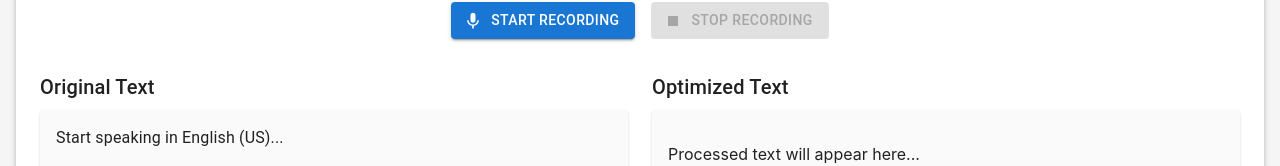
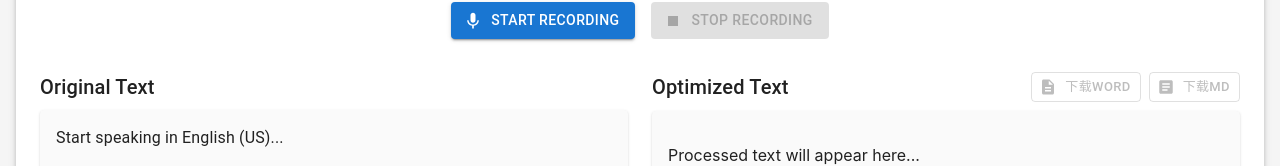
Before and after one commit to Zsmboom/voice-recording-to-text-converter, a React (Vite) app in the folder frontend/: page /recorder in a window 1280 px wide. Shown: the part 262-428 px from the top of the page. Built offline with nearby package versions, Linux system fonts and the light colour scheme.

Commit message:
feat: 优化下载按钮样式，添加文字说明使功能更明确

```diff
--- a/frontend/src/components/VoiceRecorder.tsx
+++ b/frontend/src/components/VoiceRecorder.tsx
@@ -12,11 +12,16 @@ import {
   InputLabel,
   Select,
   MenuItem,
+  IconButton,
+  Tooltip,
 } from '@mui/material';
 import { styled } from '@mui/material/styles';
 import MicIcon from '@mui/icons-material/Mic';
 import StopIcon from '@mui/icons-material/Stop';
 import LanguageIcon from '@mui/icons-material/Language';
+import DownloadIcon from '@mui/icons-material/Download';
+import ArticleIcon from '@mui/icons-material/Article';
+import DescriptionIcon from '@mui/icons-material/Description';
 import ReactMarkdown from 'react-markdown';
 import remarkGfm from 'remark-gfm';
 import { useSpeechRecognition, SUPPORTED_LANGUAGES } from '../hooks/useSpeechRecognition';
@@ -109,6 +114,51 @@ export const VoiceRecorder: React.FC = () => {
     } finally {
       setIsProcessing(false);
     }
+  };
+
+  const handleDownloadWord = () => {
+    if (!processedText.trim()) {
+      setError('没有可下载的内容。请先录制并处理文本。');
+      return;
+    }
+
+    // 创建一个简单的HTML文档
+    const htmlContent = `
+      <!DOCTYPE html>
+      <html>
+        <body>
+          ${processedText.split('\n').map(line => `<p>${line}</p>`).join('')}
+        </body>
+      </html>
+    `;
+
+    // 创建Blob对象
+    const blob = new Blob([htmlContent], { type: 'application/msword' });
+    const url = window.URL.createObjectURL(blob);
+    const link = document.createElement('a');
+    link.href = url;
+    link.download = 'voice-recording.doc';
+    document.body.appendChild(link);
+    link.click();
+    document.body.removeChild(link);
+    window.URL.revokeObjectURL(url);
+  };
+
+  const handleDownloadMarkdown = () => {
+    if (!processedText.trim()) {
+      setError('没有可下载的内容。请先录制并处理文本。');
+      return;
+    }
+
+    const blob = new Blob([processedText], { type: 'text/markdown' });
+    const url = window.URL.createObjectURL(blob);
+    const link = document.createElement('a');
+    link.href = url;
+    link.download = 'voice-recording.md';
+    document.body.appendChild(link);
+    link.click();
+    document.body.removeChild(link);
+    window.URL.revokeObjectURL(url);
   };
 
   if (!hasRecognitionSupport) {
@@ -209,9 +259,33 @@ export const VoiceRecorder: React.FC = () => {
           </TextContainer>
         </Grid>
         <Grid item xs={12} md={6}>
-          <Typography variant="h6" gutterBottom>
-            Optimized Text
-          </Typography>
+          <Box sx={{ display: 'flex', justifyContent: 'space-between', alignItems: 'center', mb: 1 }}>
+            <Typography variant="h6">
+              Optimized Text
+            </Typography>
+            <Box sx={{ display: 'flex', gap: 1 }}>
+              <Button
+                variant="outlined"
+                size="small"
+                startIcon={<DescriptionIcon />}
+                onClick={handleDownloadWord}
+                disabled={!processedText.trim()}
+                color="primary"
+              >
+                下载Word
+              </Button>
+              <Button
+                variant="outlined"
+                size="small"
+                startIcon={<ArticleIcon />}
+                onClick={handleDownloadMarkdown}
+                disabled={!processedText.trim()}
+                color="primary"
+              >
+                下载MD
+              </Button>
+            </Box>
+          </Box>
           <TextContainer>
             <MarkdownContainer>
               <ReactMarkdown remarkPlugins={[remarkGfm]}>
```
